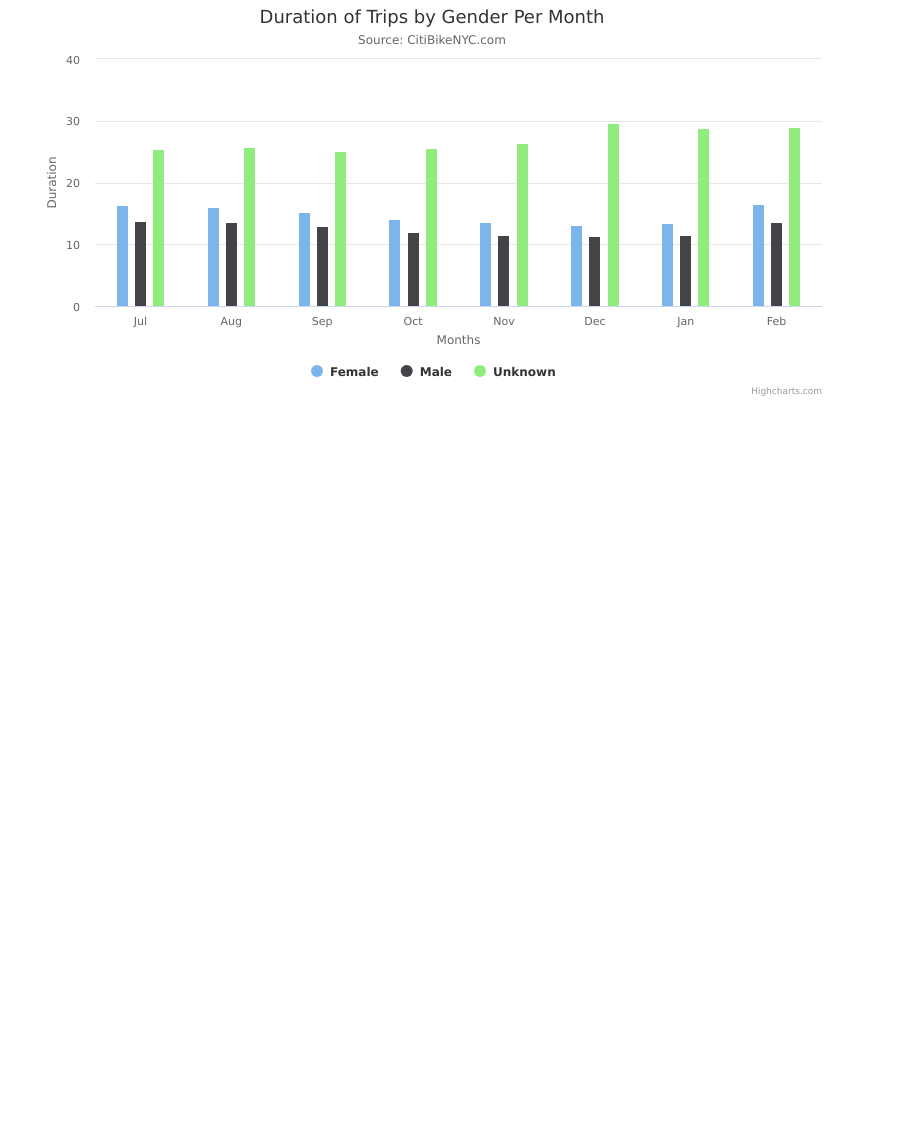
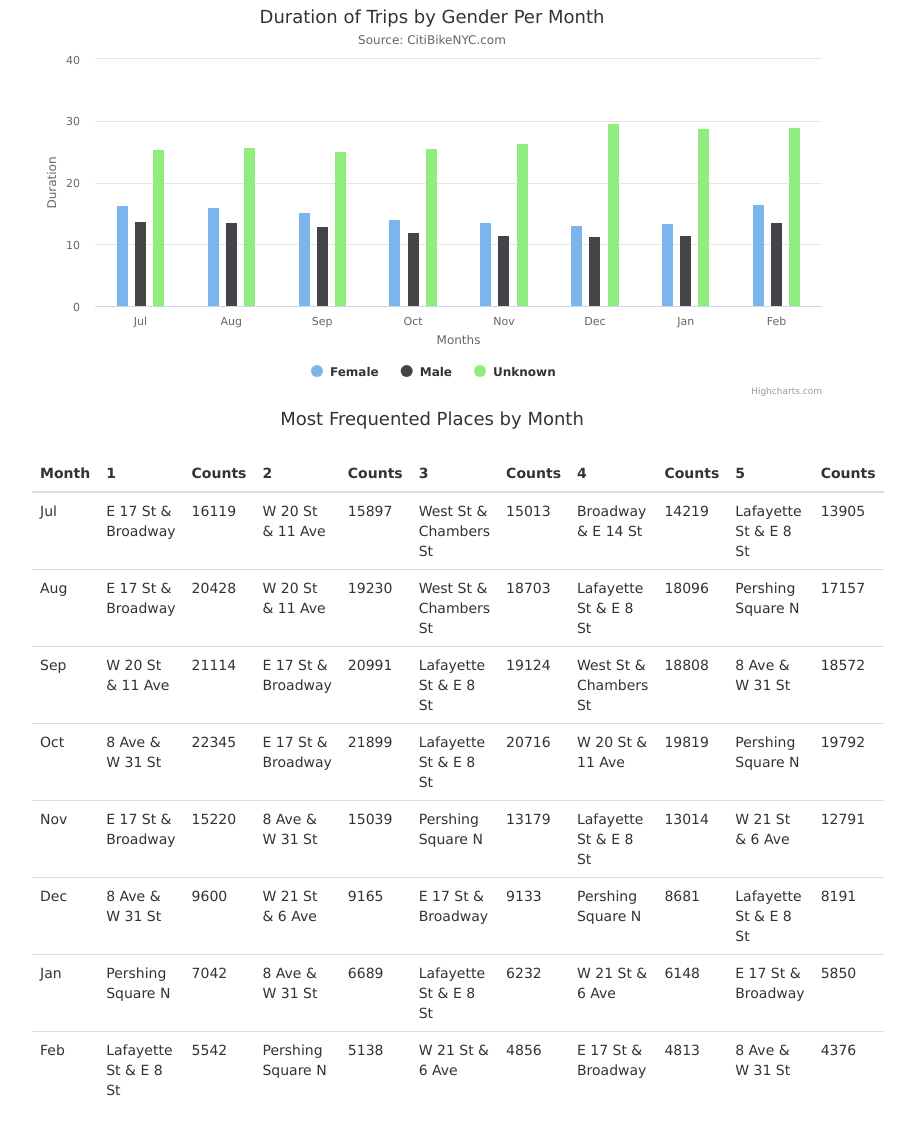
Before and after one commit to frogbandit/Citibike, a Flask app: page / in a window 1280 px wide. Shown: the part 1273-2401 px from the top of the page, without its empty margins (208-1123 px from the left). Before the commit the page ends 1669 px from the top, so only its background shows below. Run offline with Flask 2, Linux system fonts and the light colour scheme; some libraries are stand-ins or nearby versions.

Commit message:
most frequented

```diff
--- a/static/data/most_frequented_places.json
+++ b/static/data/most_frequented_places.json
@@ -1 +1 @@
-{"Jan": ["Place One", "Place Two", "Place Three"], "Feb": ["Place Four", "Place Five", "Place Six"]}
+{"Feb": [["Lafayette St & E 8 St", 5542], ["Pershing Square N", 5138], ["W 21 St & 6 Ave", 4856], ["E 17 St & Broadway", 4813], ["8 Ave & W 31 St", 4376]], "Aug": [["E 17 St & Broadway", 20428], ["W 20 St & 11 Ave", 19230], ["West St & Chambers St", 18703], ["Lafayette St & E 8 St", 18096], ["Pershing Square N", 17157]], "Sep": [["W 20 St & 11 Ave", 21114], ["E 17 St & Broadway", 20991], ["Lafayette St & E 8 St", 19124], ["West St & Chambers St", 18808], ["8 Ave & W 31 St", 18572]], "Jul": [["E 17 St & Broadway", 16119], ["W 20 St & 11 Ave", 15897], ["West St & Chambers St", 15013], ["Broadway & E 14 St", 14219], ["Lafayette St & E 8 St", 13905]], "Jan": [["Pershing Square N", 7042], ["8 Ave & W 31 St", 6689], ["Lafayette St & E 8 St", 6232], ["W 21 St & 6 Ave", 6148], ["E 17 St & Broadway", 5850]], "Nov": [["E 17 St & Broadway", 15220], ["8 Ave & W 31 St", 15039], ["Pershing Square N", 13179], ["Lafayette St & E 8 St", 13014], ["W 21 St & 6 Ave", 12791]], "Dec": [["8 Ave & W 31 St", 9600], ["W 21 St & 6 Ave", 9165], ["E 17 St & Broadway", 9133], ["Pershing Square N", 8681], ["Lafayette St & E 8 St", 8191]], "Oct": [["8 Ave & W 31 St", 22345], ["E 17 St & Broadway", 21899], ["Lafayette St & E 8 St", 20716], ["W 20 St & 11 Ave", 19819], ["Pershing Square N", 19792]]}
--- a/static/javascripts/script.js
+++ b/static/javascripts/script.js
@@ -326,27 +326,33 @@ function get_gender_duration() {
 
 
 function get_most_frequented_places() {
-    months = ['Jul', 'Aug', 'Sep', 'Oct', 'Nov', 'Dec', 'Jan', 'Feb', 'Mar', 'Apr', 'May', 'Jun']
+    months = ['Jul', 'Aug', 'Sep', 'Oct', 'Nov', 'Dec', 'Jan', 'Feb']
 
 
     $.getJSON('/static/data/most_frequented_places.json', function(jsonData) {
         console.log(jsonData);
 
-        $('#container').append('<h4> Most Frequented Places by Month </h4>')
+        $('#container').append('<h4><center> Most Frequented Places by Month </center></h4>')
+
+        $('#container').append('<table class="table table-striped" id="frequented_table"> \
+                <caption></caption><thead><tr><th>Month</th> \
+                <th>1</th><th>Counts</th><th>2</th><th>Counts</th><th>3</th><th>Counts</th><th>4</th><th>Counts</th><th>5</th><th>Counts</th> \
+                </tr></thead><tbody></tbody></table>');
 
         for (month_index in months) {
             month = months[month_index]
-            $('#container').append('<table class="table table-striped" id=' + month_index + '> \
-                <caption>' + month + '</caption><thead><tr><th>Place</th></tr></thead> \
-                <tbody></tbody></table>');
-
 
             places = jsonData[month]
             console.log(month)
+            table_string = '<tr>'
+            table_string += ('<td>' + month + '</td>')
             for (var i in places){
-                place = places[i]
-                $('#' + month_index + ' tr:last').after('<tr><td>' + place + '</td></tr>')
+                place = places[i][0]
+                count = places[i][1]
+                table_string += ('<td>' + place + '</td><td>' + count + '</td>')
             }
+            table_string += '</tr>'
+            $('#frequented_table tr:last').after(table_string)
         }
     });
 
@@ -356,4 +362,4 @@ get_average_duration()
 get_number_trips()
 get_gender()
 get_gender_duration()
-// get_most_frequented_places()
+get_most_frequented_places()
--- a/templates/about.html
+++ b/templates/about.html
@@ -45,13 +45,13 @@
     <p>Currently, our application answers the following questions:</p>
 
     <ul>
+    <li>What are the most frequented place people ride their bike to per month? Per year?</li>
 
     <li>What is the average duration of a bike trip to per month? Per year?</li>
 
     <li>What are the number of trips per month? Per year?</li>
 
     <li>Which gender bikes more?</li>
-
     </ul>
 
     <p>Our application uses bike data for the dates between July 2013 and February 2014.</p>
```
Also changed, not shown: README.md.
